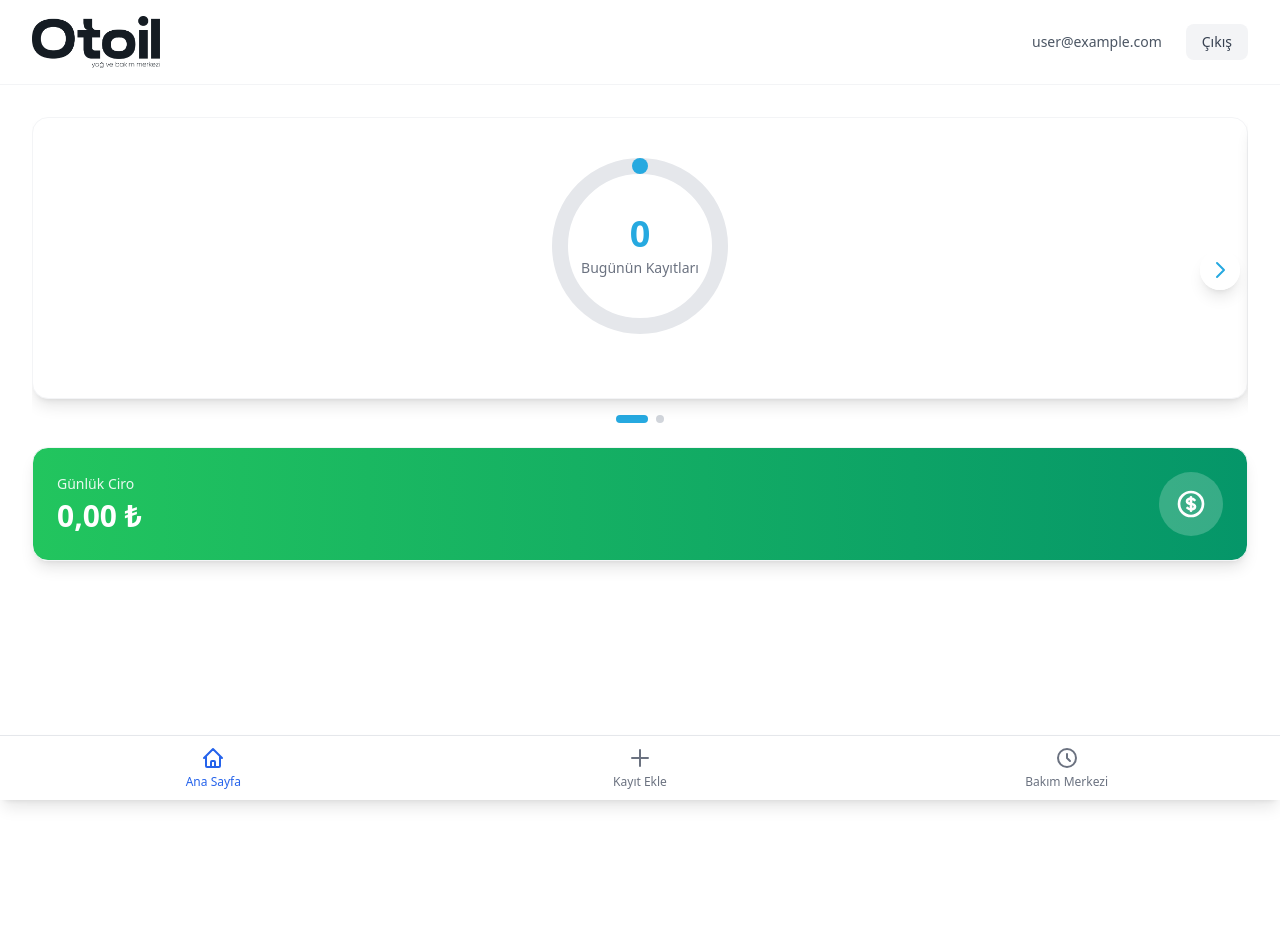
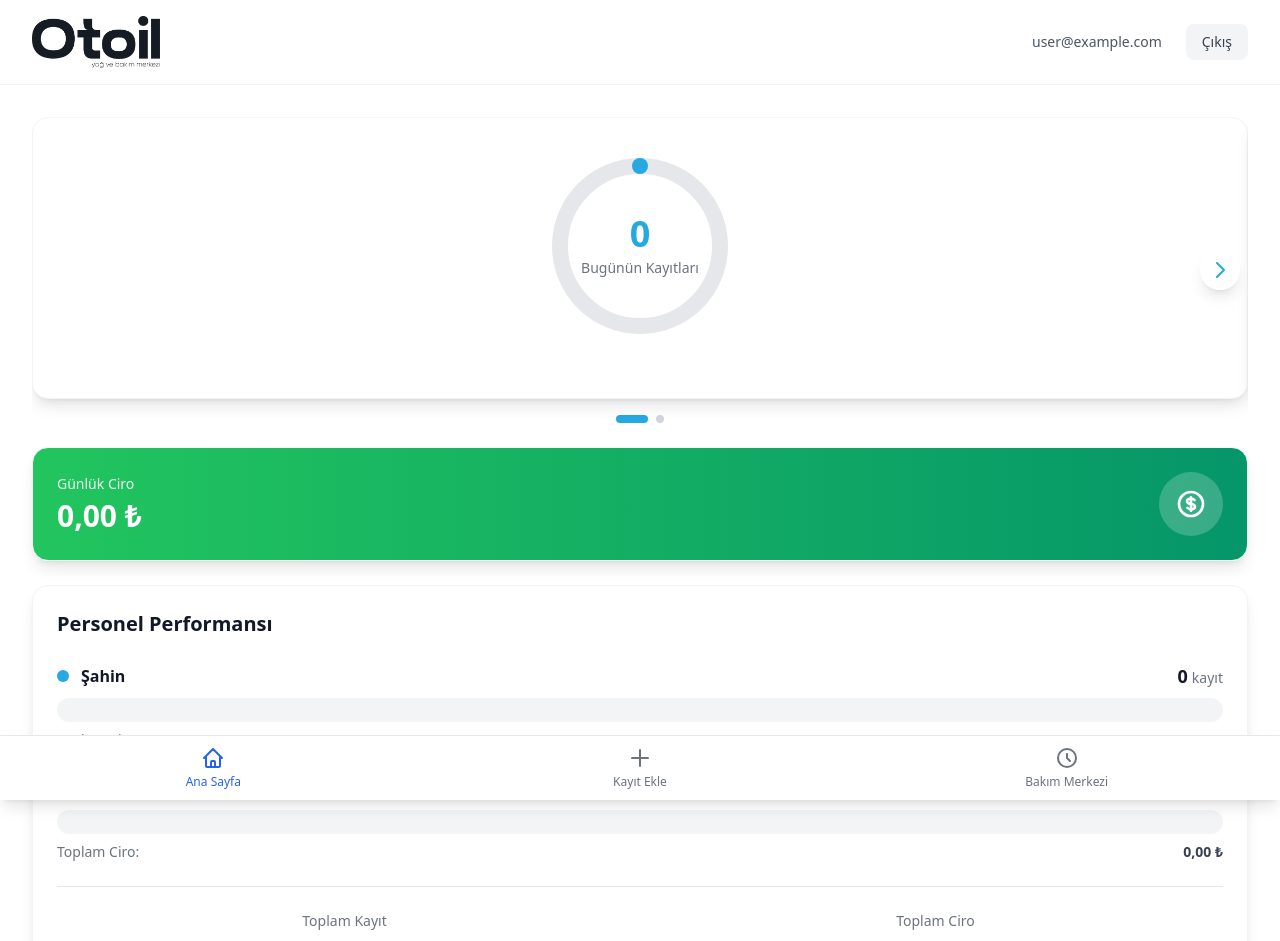
Before and after one commit to reujaf/otoil-arac-bakim, a React (Vite) app in the folder arac-bakim-web-sitesi/: page / in a window 1280 px wide. Shown: the top 941 px of the page. Before the commit the page ends 800 px from the top, so only its background shows below. Built offline with nearby package versions, Linux system fonts and the light colour scheme; no server answers; the database is empty; sample sign-in values are in the browser's storage.

Commit message:
personel-dashboard eklendi

```diff
--- a/arac-bakim-web-sitesi/src/pages/Dashboard.jsx
+++ b/arac-bakim-web-sitesi/src/pages/Dashboard.jsx
@@ -17,6 +17,7 @@ function Dashboard() {
   const [currentSlide, setCurrentSlide] = useState(0);
   const [touchStart, setTouchStart] = useState(null);
   const [touchEnd, setTouchEnd] = useState(null);
+  const [personelPerformans, setPersonelPerformans] = useState([]);
 
   useEffect(() => {
     const unsubscribe = auth.onAuthStateChanged((currentUser) => {
@@ -80,6 +81,35 @@ function Dashboard() {
           return sonrakiBakimTarihi < bugun;
         });
         setGecmisBakim(gecmisListesi.length);
+
+        // Personel performansını hesapla
+        const personelListesi = ['Şahin', 'Onur'];
+        const performansData = personelListesi.map((personel) => {
+          const personelKayitlari = hizmetListesi.filter((hizmet) => hizmet.personel === personel);
+          const bugununKayitlari = personelKayitlari.filter((hizmet) => {
+            if (!hizmet.hizmetTarihi) return false;
+            const hizmetTarihi = hizmet.hizmetTarihi.toDate();
+            return hizmetTarihi >= bugun && hizmetTarihi <= bugunSonu;
+          });
+          const toplamCiro = personelKayitlari.reduce((toplam, hizmet) => {
+            return toplam + (hizmet.alınanUcret || 0);
+          }, 0);
+          const bugununCirosu = bugununKayitlari.reduce((toplam, hizmet) => {
+            return toplam + (hizmet.alınanUcret || 0);
+          }, 0);
+
+          return {
+            personel,
+            toplamKayit: personelKayitlari.length,
+            bugununKayitlari: bugununKayitlari.length,
+            toplamCiro,
+            bugununCirosu,
+          };
+        });
+
+        // Kayıt sayısına göre sırala (en çok kayıt alan üstte)
+        performansData.sort((a, b) => b.toplamKayit - a.toplamKayit);
+        setPersonelPerformans(performansData);
 
       },
       (error) => {
@@ -313,6 +343,95 @@ function Dashboard() {
                 </div>
               </div>
             </div>
+
+            {/* Personel Performans Grafiği */}
+            {personelPerformans.length > 0 && (
+              <div className="bg-white rounded-2xl shadow-lg border border-gray-100 p-6 mt-6">
+                <h2 className="text-xl font-bold text-gray-900 mb-6">Personel Performansı</h2>
+
+                {/* Bar Chart */}
+                <div className="space-y-6">
+                  {personelPerformans.map((personel, index) => {
+                    const maxKayit = Math.max(...personelPerformans.map(p => p.toplamKayit), 1);
+                    const barWidth = (personel.toplamKayit / maxKayit) * 100;
+                    const bugunMaxKayit = Math.max(...personelPerformans.map(p => p.bugununKayitlari), 1);
+                    const bugunBarWidth = personel.bugununKayitlari > 0 ? (personel.bugununKayitlari / bugunMaxKayit) * 100 : 0;
+
+                    return (
+                      <div key={personel.personel} className="space-y-2">
+                        <div className="flex items-center justify-between mb-2">
+                          <div className="flex items-center space-x-3">
+                            <div className={`w-3 h-3 rounded-full ${
+                              index === 0 ? 'bg-[#26a9e0]' : index === 1 ? 'bg-[#10b981]' : 'bg-gray-400'
+                            }`}></div>
+                            <span className="font-semibold text-gray-900">{personel.personel}</span>
+                          </div>
+                          <div className="text-right">
+                            <span className="text-lg font-bold text-gray-900">{personel.toplamKayit}</span>
+                            <span className="text-sm text-gray-500 ml-1">kayıt</span>
+                          </div>
+                        </div>
+
+                        {/* Toplam Kayıt Bar */}
+                        <div className="relative h-6 bg-gray-100 rounded-full overflow-hidden">
+                          <div
+                            className={`h-full rounded-full transition-all duration-500 ${
+                              index === 0 ? 'bg-gradient-to-r from-[#26a9e0] to-[#1e8fc4]' :
+                              index === 1 ? 'bg-gradient-to-r from-[#10b981] to-[#059669]' :
+                              'bg-gradient-to-r from-gray-400 to-gray-500'
+                            }`}
+                            style={{ width: `${barWidth}%` }}
+                          ></div>
+                        </div>
+
+                        {/* Bugünün Kayıtları */}
+                        {personel.bugununKayitlari > 0 && (
+                          <div className="flex items-center justify-between text-sm text-gray-600 mt-1">
+                            <span>Bugün: {personel.bugununKayitlari} kayıt</span>
+                            <span className="font-semibold text-green-600">
+                              {personel.bugununCirosu.toLocaleString('tr-TR', {
+                                minimumFractionDigits: 2,
+                                maximumFractionDigits: 2
+                              })} ₺
+                            </span>
+                          </div>
+                        )}
+
+                        {/* Toplam Ciro */}
+                        <div className="flex items-center justify-between text-sm text-gray-500 mt-1">
+                          <span>Toplam Ciro:</span>
+                          <span className="font-semibold text-gray-700">
+                            {personel.toplamCiro.toLocaleString('tr-TR', {
+                              minimumFractionDigits: 2,
+                              maximumFractionDigits: 2
+                            })} ₺
+                          </span>
+                        </div>
+                      </div>
+                    );
+                  })}
+                </div>
+
+                {/* Özet İstatistikler */}
+                <div className="mt-6 pt-6 border-t border-gray-200 grid grid-cols-2 gap-4">
+                  <div className="text-center">
+                    <p className="text-sm text-gray-500 mb-1">Toplam Kayıt</p>
+                    <p className="text-2xl font-bold text-gray-900">
+                      {personelPerformans.reduce((sum, p) => sum + p.toplamKayit, 0)}
+                    </p>
+                  </div>
+                  <div className="text-center">
+                    <p className="text-sm text-gray-500 mb-1">Toplam Ciro</p>
+                    <p className="text-2xl font-bold text-gray-900">
+                      {personelPerformans.reduce((sum, p) => sum + p.toplamCiro, 0).toLocaleString('tr-TR', {
+                        minimumFractionDigits: 0,
+                        maximumFractionDigits: 0
+                      })} ₺
+                    </p>
+                  </div>
+                </div>
+              </div>
+            )}
           </main>
 
       <BottomNavigation />
```
